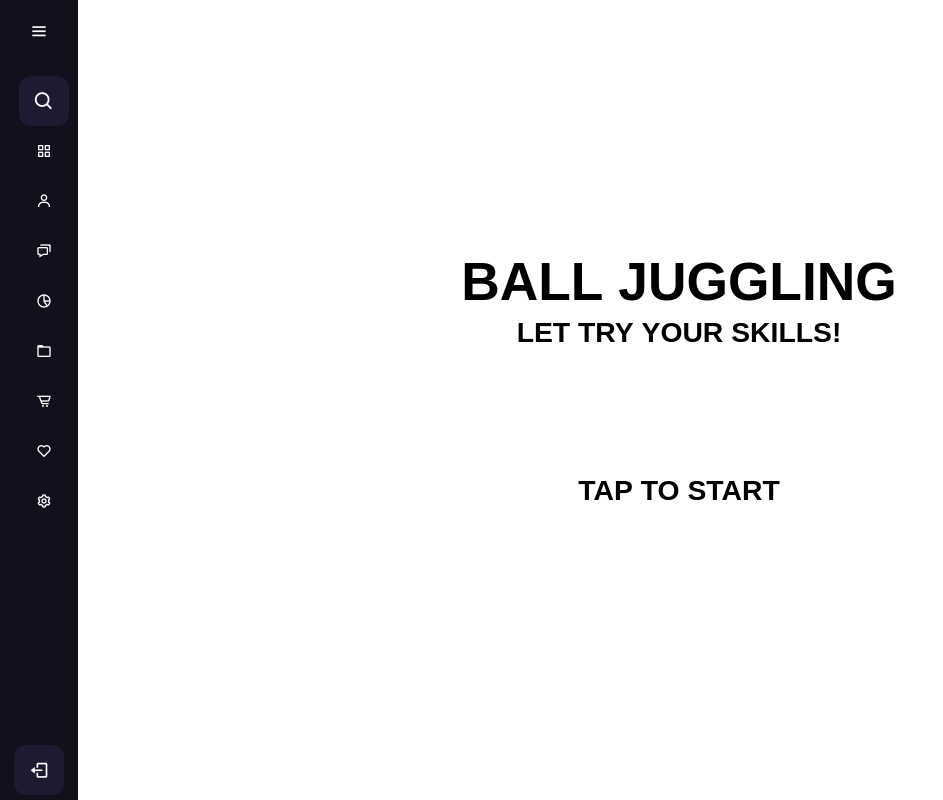
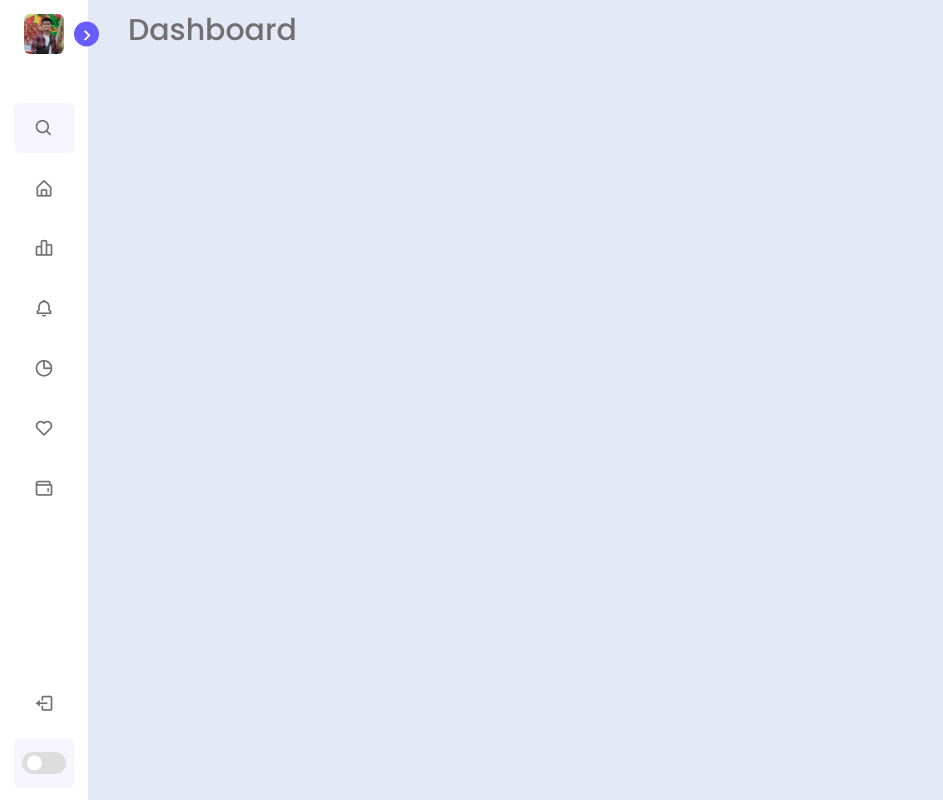
Before and after one commit to LongNguyen15102002/side-navigation-menu, a plain HTML site: page index.html in a window 1280 px wide. Shown: the whole page, without its empty margins (0-943 px from the left). Drawn offline with nearby package versions, Linux system fonts and the light colour scheme.

Commit message:
Tạo side bar navigation menu

```diff
--- a/index.html
+++ b/index.html
@@ -1,115 +1,128 @@
 <!DOCTYPE html>
-<!-- Designed by Long Nguyen -->
 <html lang="en">
 <head>
     <meta charset="UTF-8">
     <meta name="viewport" content="width=device-width, initial-scale=1.0">
-    <title>Responsive Sidebar Menu | LongNguyen</title>
+    <title>Dashboard Sidebar Menu | Dark-Light Mode</title>
+    <link href='https://unpkg.com/boxicons@2.1.4/css/boxicons.min.css' rel='stylesheet'>
     <link rel="stylesheet" href="styles.css">
-    <!-- Boxicons CDN Link -->
-    <link href='https://unpkg.com/boxicons@2.1.4/css/boxicons.min.css' rel='stylesheet'>
 </head>
-<body onload="init();">
-    <div class="sidebar">
-        <div class="logo_content">
-            <div class="logo">
-                <i class='bx bxl-c-plus-plus'></i>
-                <div class="logo_name">LongNguyen</div>
+<body>
+    <nav class="sidebar close">
+        <header>
+            <div class="image-text">
+                <span class="image">
+                    <img src="./lavalshy2002.jpg" alt="logo">
+                </span>
+
+                <div class="text header-text">
+                    <span class="name">Lavalshy</span>
+                    <span class="profession">Developer</span>
                 </div>
-            <i class='bx bx-menu' id="btn"></i>
             </div>
-        <ul class="nav_list">
-            <li>
-                <i class='bx bx-search' ></i>
-                <input type="text" placeholder="Search...">
-                <span class="tooltip">Search</span>
+
+            <i class='bx bx-chevron-right toggle'></i>
+        </header>
+
+        <div class="menu-bar">
+            <div class="menu">
+                <li class="search-box">
+                        <i class='bx bx-search icon'></i>
+                        <input type="search" placeholder="Search...">
                 </li>
-            <li>
+                <ul class="menu-links">
+                    <li class="nav-link">
                         <a href="#">
-                    <i class='bx bx-grid-alt' ></i>
-                    <span class="links_name">Dashboard</span>
+                            <i class='bx bx-home-alt icon'></i>
+                            <span class="text nav-text">Dashboard</span>
                         </a>
-                <span class="tooltip">Dashboard</span>
                     </li>
-            <li>
+                    <li class="nav-link">
                         <a href="#">
-                    <i class='bx bx-user'></i>
-                    <span class="links_name">User</span>
+                            <i class='bx bx-bar-chart-alt-2 icon'></i>
+                            <span class="text nav-text">Revenue</span>
                         </a>
-                <span class="tooltip">User</span>
                     </li>
-            <li>
+                    <li class="nav-link">
                         <a href="#">
-                    <i class='bx bx-chat' ></i>
-                    <span class="links_name">Messages</span>
+                            <i class='bx bx-bell icon'></i>
+                            <span class="text nav-text">Notifications</span>
                         </a>
-                <span class="tooltip">Messages</span>
                     </li>
-            <li>
+                    <li class="nav-link">
                         <a href="#">
-                    <i class='bx bx-pie-chart-alt-2' ></i>
-                    <span class="links_name">Analytics</span>
+                            <i class='bx bx-pie-chart-alt icon'></i>
+                            <span class="text nav-text">Analytics</span>
                         </a>
-                <span class="tooltip">Analytics</span>
                     </li>
-            <li>
+                    <li class="nav-link">
                         <a href="#">
-                    <i class='bx bx-folder' ></i>
-                    <span class="links_name">File Manager</span>
+                            <i class='bx bx-heart icon'></i>
+                            <span class="text nav-text">Likes</span>
                         </a>
-                <span class="tooltip">Files</span>
                     </li>
-            <li>
+                    <li class="nav-link">
                         <a href="#">
-                    <i class='bx bx-cart-alt' ></i>
-                    <span class="links_name">Order</span>
+                            <i class='bx bx-wallet icon'></i>
+                            <span class="text nav-text">Wallets</span>
                         </a>
-                <span class="tooltip">Order</span>
-            </li>
-            <li>
-                <a href="#">
-                    <i class='bx bx-heart' ></i>
-                    <span class="links_name">Saved</span>
-                </a>
-                <span class="tooltip">Saved</span>
-            </li>
-            <li>
-                <a href="#">
-                    <i class='bx bx-cog' ></i>
-                    <span class="links_name">Settings</span>
-                </a>
-                <span class="tooltip">Settings</span>
                     </li>
                 </ul>
-        <div class="profile_content">
-            <div class="profile">
-                <div class="profile_details">
-                    <img src="./football-no-background.png" alt="">
-                     <div class="name_job">
-                        <div class="name">LongNguyen</div>
-                        <div class="job">Developer</div>
+            </div>
+
+            <div class="bottom-content">
+                <li class="">
+                    <a href="#">
+                        <i class='bx bx-log-out icon'></i>
+                        <span class="text nav-text">Logout</span>
+                    </a>
+                </li>
+
+                <li class="mode">
+                    <div class="moon-sun">
+                        <i class="bx bx-moon icon moon"></i>
+                        <i class="bx bx-sun icon sun"></i>
+                    </div>
+                    <span class="mode-text text">Dark Mode</span>
+
+                    <div class="toggle-switch">
+                        <span class="switch"></span>
+                    </div>
+                </li>
+
             </div>
         </div>
-                <i class='bx bx-log-out' id="log_out"></i>
-            </div>
-        </div>
-    </div>
-        <canvas id="gameCanvas"></canvas>
+    </nav>
 
-    <script src="game.js"></script>
+    <section class="home">
+        <div class="text">Dashboard</div>
+    </section>
+
     <script>
-        let btn = document.querySelector("#btn");
-        let sidebar = document.querySelector(".sidebar");
-        let searchBtn = document.querySelector(".bx-search");
+    const body = document.querySelector("body"),
+          sidebar = body.querySelector(".sidebar"),
+          toggle = body.querySelector(".toggle"),
+          searchBtn = body.querySelector(".search-box"),
+          toggleSwitch = body.querySelector(".toggle-switch"),
+          modeText = body.querySelector(".mode-text");
 
-        btn.onclick = function() {
-            sidebar.classList.toggle("active");
-            resizeCanvas();
+          toggle.addEventListener("click", () => {
+              sidebar.classList.toggle("close");
+          });
+
+          searchBtn.addEventListener("click", () => {
+            sidebar.classList.remove("close");
+          })
+
+          toggleSwitch.addEventListener("click", () => {
+            body.classList.toggle("dark");
+
+            if (body.classList.contains("dark")) {
+                modeText.innerText = "Light Mode";
+            } else {
+                modeText.innerText = "Dark Mode"
             }
-        searchBtn.onclick = function() {
-            sidebar.classList.toggle("active");
-            resizeCanvas();
-        }
+          })
     </script>
 </body>
 </html>
--- a/styles.css
+++ b/styles.css
@@ -1,232 +1,290 @@
-/* Google Font CDN Link */
-@import url('https://fonts.googleapis.com/css2?family=Poppins:wght@200;300;400;500;600;700&display=swap');
+/*  */
+@import url('https://fonts.googleapis.com/css2?family=Poppins:ital,wght@0,400;0,500;0,600;0,700;1,300&display=swap');
+
 * {
+    font-family: 'Poppins', sans-serif;
     margin: 0;
     padding: 0;
     box-sizing: border-box;
-    font-family: "Poppins", sans-serif;
 }
+
+:root {
+    /* Colors */
+    --body-color: #e4e9f7;
+    --sidebar-color: #fff;
+    --primary-color: #695cfe;
+    --primary-color-light: #f6f5ff;
+    --toggle-color: #ddd;
+    --text-color: #707070;
+
+    /* Transition */
+    --tran-02: all 0.2s ease;
+    --tran-03: all 0.3s ease;
+    --tran-04: all 0.4s ease;
+    --tran-05: all 0.5s ease;
+}
+
 body {
-    position: relative;
-    min-height: 100vh;
-    width: 100%;
-    overflow: hidden;
+    height: 100vh;
+    background: var(--body-color);
+    transition: var(--tran-05);
 }
+
+body.dark {
+    --body-color: #18191a;
+    --sidebar-color: #242526;
+    --primary-color: #3a3b3c;
+    --primary-color-light: #3a3b3c;
+    --toggle-color: #fff;
+    --text-color: #ccc;
+}
+
+/* ======= Side bar ======= */
 .sidebar {
     position: fixed;
     top: 0;
     left: 0;
     height: 100%;
-    width: 78px;
-    background: #11101d;
-    padding: 6px 14px;
-    transition: all 0.5s ease;
+    width: 250px;
+    padding: 10px 14px;
+    background: var(--sidebar-color);
+    transition: var(--tran-05);
+    z-index: 100;
 }
-.sidebar.active {
-    width: 240px;
+
+.sidebar.close {
+    width: 88px;
 }
-.sidebar .logo_content .logo {
-    color: #fff;
+
+/* ======= Reusable CSS ======= */
+.sidebar .text {
+    font-size: 16px;
+    font-weight: 500;
+    color: var(--text-color);
+    transition: var(--tran-04);
+    white-space: nowrap;
+    opacity: 1;
+}
+
+.sidebar.close .text {
+    opacity: 0;
+}
+
+.sidebar .image {
+    min-width: 60px;
     display: flex;
+    align-items: center;
+    justify-content: center;
+}
+
+.sidebar li {
     height: 50px;
-    width: 100%;
+    margin-top: 10px;
+    list-style: none;
+    display: flex;
     align-items: center;
-    opacity: 0;
-    pointer-events: none;
-    transition: all 0.5s ease;
 }
-.sidebar.active .logo_content .logo {
-    opacity: 100%;
-    pointer-events: none;
+
+.sidebar li .icon {
+    min-width: 60px;
+    font-size: 20px;
+    justify-content: center;
+    display: flex;
+    align-items: center;
 }
-.logo_content .logo i {
-    font-size: 28px;
-    margin-right: 5px;
+
+.sidebar li .icon,
+.sidebar li .text {
+    color: var(--text-color);
+    transition: var(--tran-02);
 }
-.logo_content .logo .logo_name {
-    font-size: 20px;
-    font-weight: 400;
+
+.sidebar header {
+    position: relative;
 }
-.sidebar #btn {
+
+.sidebar .image-text img {
+    width: 40px;
+    border-radius: 6px;
+}
+
+.sidebar header .image-text {
+    display: flex;
+    align-items: center;
+}
+
+header .image-text .header-text {
+    display: flex;
+    flex-direction: column;
+}
+
+.header-text .name {
+    font-weight: 600;
+}
+.header-text .profession {
+    margin-top: -2px;
+}
+
+.sidebar header .toggle {
     position: absolute;
-    color: #fff;
-    top: 6px;
-    left: 50%;
-    font-size: 20px;
-    height: 50px;
-    width: 50px;
-    text-align: center;
-    line-height: 50px;
-    transform: translateX(-50%);
+    top: 50%;
+    right: -25px;
+    transform: translateY(-50%) rotate(180deg);
+    height: 25px;
+    width: 25px;
+    background: var(--primary-color);
+    display: flex;
+    align-items: center;
+    justify-content: center;
+    border-radius: 50%;
+    color: var(--sidebar-color);
+    font-size: 22px;
+    transition: var(--tran-03);
 }
-.sidebar.active #btn {
-    left: 90%;
+
+.sidebar.close header .toggle {
+    transform: translateY(-50%);
 }
-.sidebar ul {
-    margin-top: 20px;
+
+body.dark .sidebar header .toggle {
+    color: var(--text-color);
 }
-.sidebar ul li {
-    position: relative;
-    height: 50px;
-    width: 100%;
-    margin: 0 5px;
-    list-style: none;
-    line-height: 50px;
+.sidebar .menu {
+    margin-top: 35px;
 }
-.sidebar ul li .tooltip {
-    position: absolute;
-    left: 122px;
-    top: 0;
-    transform: translate(-50%, -50%);
+.sidebar .search-box {
+    background: var(--primary-color-light);
     border-radius: 6px;
-    height: 35px;
-    width: 122px;
-    background: #fff;
-    line-height: 35px;
-    text-align: center;
-    box-shadow:  0 5px 10px rgba(0, 0, 0, 0.2);
-    transition: 0s;
-    opacity: 0;
-    pointer-events: none;
-    display: block;
+    transition: var(--tran-05);
 }
-.sidebar.active ul li .tooltip {
-    display: none;
-}
-.sidebar ul li:hover .tooltip {
-    transition: all 0.5s ease;
-    opacity: 100%;
-    top: 50%;
-}
-.sidebar ul li input {
-    position: absolute;
+
+.search-box input {
     height: 100%;
     width: 100%;
-    left: 0;
-    top: 0;
-    border-radius: 12px;
     outline: none;
     border: none;
-    background: #1d1b31;
-    padding-left: 50px;
-    font-size: 18px;
-    color: #fff;
+    border-radius: 6px;
+    font-size: 16px;
+    font-weight: 500;
+    background: var(--primary-color-light);
+    transition: var(--tran-05);
+    color: var(--text-color);
 }
-.sidebar ul li .bx-search {
-    position: absolute;
-    z-index: 99;
-    color: #fff;
-    font-size: 22px;
-    transition: all 0.5s ease;
-}
-.sidebar ul li .bx-search:hover {
-    background: #fff;
-    color: #1d1b31;
-}
-.sidebar ul li a {
-    color: #fff;
+.sidebar li a {
+    height: 100%;
+    width: 100%;
     display: flex;
     align-items: center;
     text-decoration: none;
-    border-radius: 12px;
-    white-space: nowrap;
-    transition: all 0.4s ease;
+    border-radius: 6px;
+    transition: var(--tran-04);
 }
-.sidebar ul li a:hover {
-    color: #11101d;
-    background: #fff;
+
+.sidebar li a:hover {
+    background: var(--primary-color);
+    border-radius: 6px;
 }
-.sidebar ul li i {
+
+body.dark .sidebar li a:hover .icon,
+body.dark .sidebar li a:hover .text {
+    color: var(--sidebar-color);
+}
+.sidebar li a:hover .icon,
+.sidebar li a:hover .text {
+    color: var(--sidebar-color);
+}
+
+.sidebar .menu-bar {
+    height: calc(100% - 50px);
+    display: flex;
+    flex-direction: column;
+    justify-content: space-between;
+}
+
+.menu-bar .mode {
+    position: relative;
+    border-radius: 6px;
+    background: var(--primary-color-light);
+}
+
+.menu-bar .mode .moon-sun {
     height: 50px;
-    min-width: 50px;
-    border-radius: 12px;
-    line-height: 50px;
-    text-align: center;
-}
-.sidebar .links_name {
-    font-size: 15px;
-    font-weight: 400;
-    opacity: 0;
-    pointer-events: none;
-    transition: all 0.5s ease;
-}
-.sidebar.active .links_name {
-    transition: 0s;
-    opacity: 100%;
-    pointer-events: auto;
-}
-.sidebar .profile_content {
-    position: absolute;
-    color: #fff;
-    bottom: 0;
-    left: 0;
-    width: 100%;
-}
-.sidebar .profile_content .profile {
-    position: relative;
-    padding: 10px 6px;
-    height: 60px;
-    background: none;
-    transition: all 0.4s ease;
-}
-.sidebar.active .profile_content .profile {
-    background: #1d1b31;
-}
-.profile_content .profile .profile_details {
+    width: 60px;
     display: flex;
     align-items: center;
+}
+.menu-bar .mode i {
+    position: absolute;
+    transition: var(--tran-03);
+}
+
+.menu-bar .mode i.sun {
     opacity: 0;
-    pointer-events: none;
-    white-space: nowrap;
 }
-.sidebar.active .profile .profile_details {
+
+body.dark .menu-bar .mode i.sun {
     opacity: 1;
-    pointer-events: auto;
 }
-.profile .profile_details img {
-    height: 45px;
-    width: 45px;
-    object-fit: cover;
-    border-radius: 12px;
+body.dark .menu-bar .mode i.moon {
+    opacity: 0;
 }
-.profile .profile_details .name_job {
-    margin-left: 10px;
+
+.menu-bar .mode .toggle-switch {
+    position: absolute;
+    right: 0px;
+    display: flex;
+    align-items: center;
+    justify-content: center;
+    height: 100%;
+    min-width: 60px;
+    cursor: pointer;
+    border-radius: 6px;
+    background: var(--primary-color-light);
+    transition: var(--tran-05);
 }
-.profile .profile_details .name {
-    font-size: 15px;
-    font-weight: 400;
+
+.toggle-switch .switch {
+    position: relative;
+    height: 22px;
+    width: 44px;
+    border-radius: 25px;
+    background: var(--toggle-color);
 }
-.profile .profile_details .job {
-    font-size: 12px;
+
+.switch::before {
+    content: '';
+    position: absolute;
+    height: 15px;
+    width: 15px;
+    border-radius: 50%;
+    top: 50%;
+    left: 5px;
+    transform: translateY(-50%);
+    background: var(--sidebar-color);
+    transition: var(--tran-03);
 }
-.profile #log_out {
-    position: absolute;
-    bottom: 5px;
-    left: 50%;
-    transform: translateX(-50%);
-    min-width: 50px;
-    line-height: 50px;
-    font-size: 20px;
-    border-radius: 12px;
-    text-align: center;
-    transition: all 0.4s ease;
-    background: #1d1b31;
+
+body.dark .switch::before {
+    left: 24px;
 }
-.sidebar.active .profile #log_out {
-    left: 88%;
+
+.home {
+    position: relative;
+    left: 250px;
+    height: 100vh;
+    width: calc(100% - 250px);
+    background: var(--body-color);
+    transition: var(--tran-05);
 }
-.sidebar.active .profile #log_out {
-    background: none;
+
+.home .text {
+    font-size: 30px;
+    font-weight: 500;
+    color: var(--text-color);
+    padding: 8px 40px;
 }
-#gameCanvas {
-    position: absolute;
-    top: 0;
-    left: 78px;
-    width: calc(100% - 78px);
-    height: 100%;
-    transition: all 0.5s ease;
+
+.sidebar.close ~ .home {
+    left: 88px;
+    width: calc(100% - 88px);
 }
-.sidebar.active ~ #gameCanvas {
-    width: calc(100% - 240px);
-    left: 240px;
-}
```
Also changed, not shown: lavalshy2002.jpg (added). Lines whose indentation alone changed are shown as unchanged.
